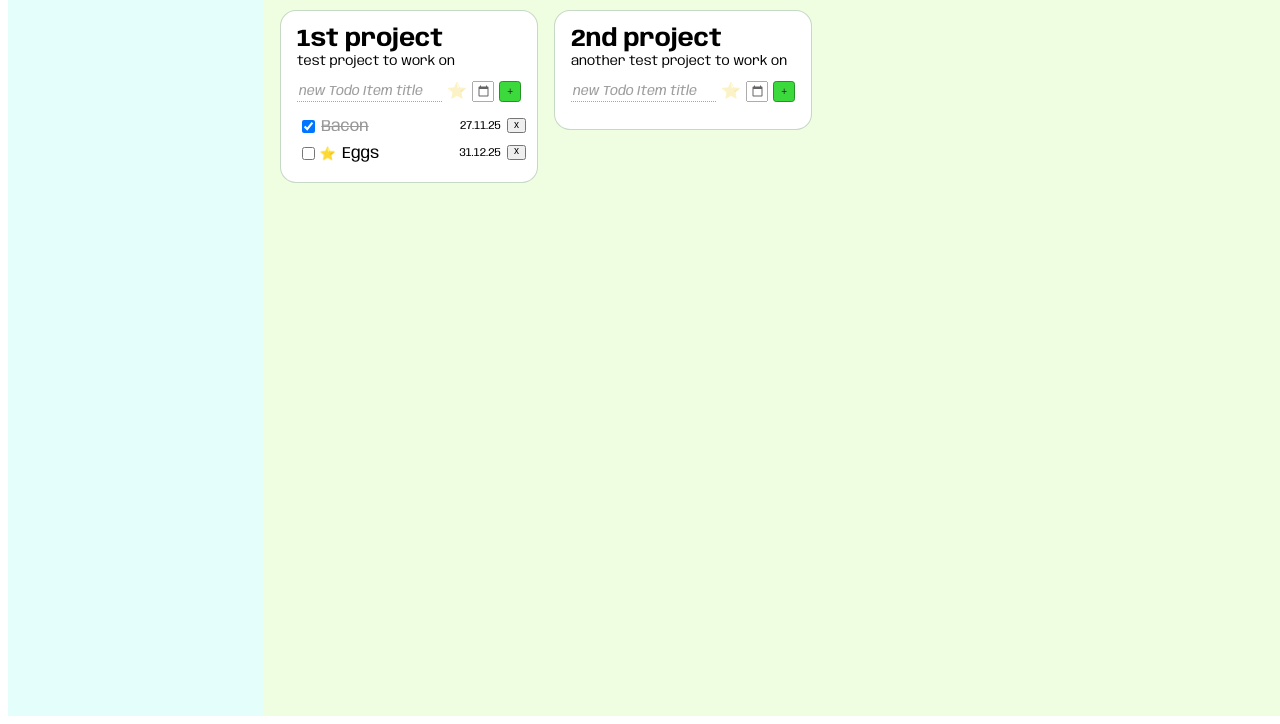
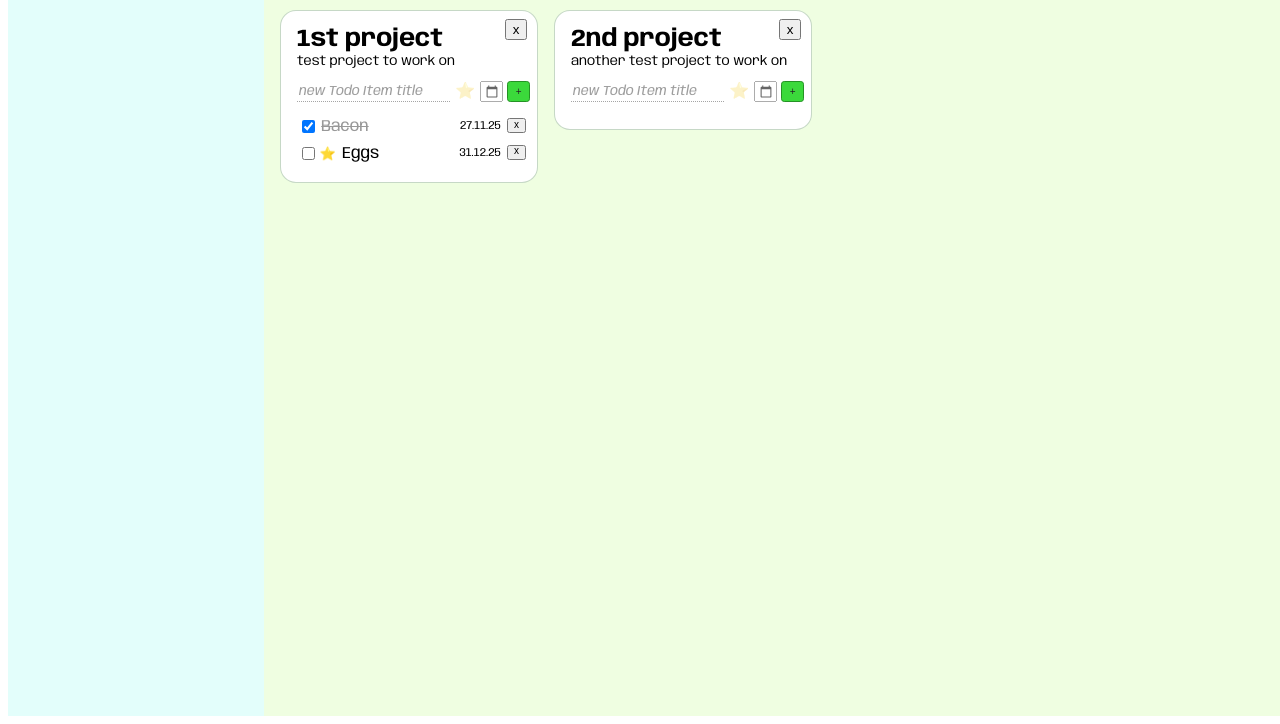
Before and after one commit to jbk2/todo-list-js, a website built with webpack: page src/views/template.html in a window 1280 px wide. Shown: the part 178-902 px from the top of the page. Built offline with nearby package versions, Linux system fonts and the light colour scheme.

Commit message:
Intro & style delete todoList button

```diff
--- a/src/assets/stylesheets/styles.css
+++ b/src/assets/stylesheets/styles.css
@@ -117,6 +117,14 @@
   border-radius: 1rem;
   width: 14rem;
   max-height: 30rem;
+  position: relative;
+}
+
+.delete-todo-list-btn {
+  position: absolute;
+  top: 0.5rem;
+  right: 0.6rem;
+  cursor: pointer;
 }
 
 .todo-list-card > p,
@@ -204,17 +212,17 @@
 /* ########################### New Todo Item Form ##################################### */
 li.new-todo-item {
   display: flex;
-  margin-right: 1rem;
+  /* margin-right: 0.5rem; */
   margin-top: 0.5rem;
   margin-bottom: 0.7rem;
-  width: 100%;
-  overflow: hidden;
+  /* width: 100%; */
+  /* overflow: hidden; */
 }
 
 [name="title"] {
   border: none;
   border-bottom: 1px dotted gray;
-  width: 68%;
+  width: 9.34rem;
   font-family: 'anybody';
   font-variation-settings: 'wght' 400, 'wdth' 100, 'ital' 0;
   opacity: 0.7;
--- a/src/views/partials/_todo-list.html
+++ b/src/views/partials/_todo-list.html
@@ -1,4 +1,5 @@
 <section class="todo-list-card" data-list-uid="{{uid}}">
+  <button class="delete-todo-list-btn" title="delete todo list">x</button>
   <h2>{{title}}</h2>
   <p>{{description}}</p>
   <ul class="todo-items-container">
--- a/src/views/template.html
+++ b/src/views/template.html
@@ -20,7 +20,7 @@
       <section id="content">
         <div id="content-header">
           <h2 id="content-title">Your Todo Lists</h2>
-          <button id="new-todo-list" title="Add new TodoList">+</button>
+          <button id="new-todo-list" title="Create new TodoList">+</button>
         </div>
         <section id="todo-lists-container">
 
```
